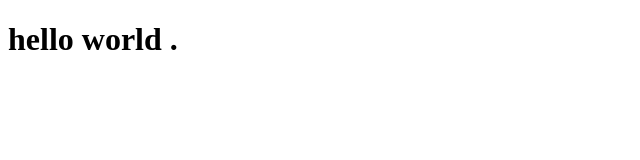
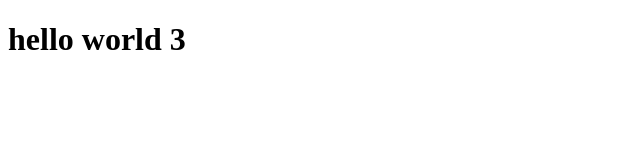
Before and after one commit to hailv-yang/test, a plain HTML site: page index.html in a window 1280 px wide. Shown: the full height of the page, 0-640 px from the left. Drawn offline with Linux system fonts and the light colour scheme.

Commit message:
Update index.html

```diff
--- a/index.html
+++ b/index.html
@@ -6,6 +6,6 @@
     <title>Hello World</title>
 </head>
 <body>
-    <h1>hello world .</h1>
+    <h1>hello world 3</h1>
 </body>
 </html>
```
